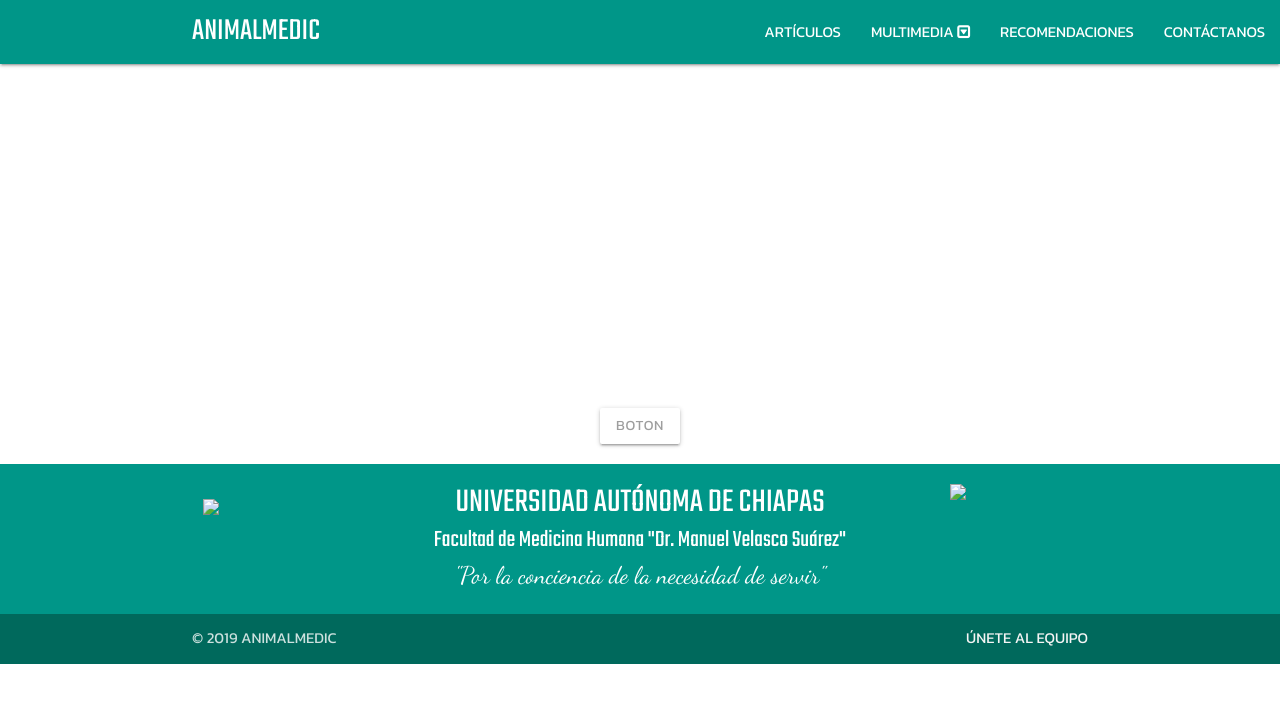
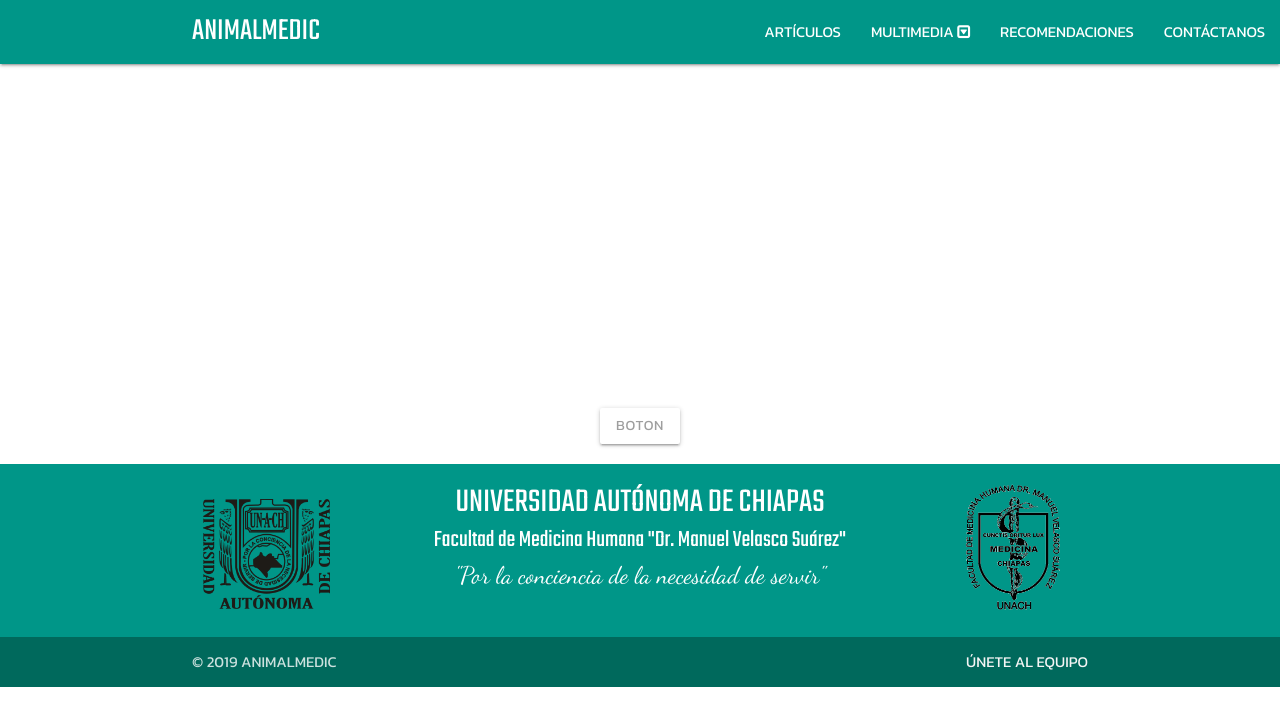
Before and after one commit to animalmedic/animalmedic.github.io, a Jekyll site: the page built from pages/home.html, in a window 1280 px wide. Shown: the top 726 px of the page. Built offline with Jekyll 4.4.1, drawn with Linux system fonts in a browser that asks for light colours; nearby versions of some CDN libraries; some web fonts are replaced; library files that are not in the unit come from our copies.

Commit message:
Add files via upload

```diff
--- a/_includes/footer.html
+++ b/_includes/footer.html
@@ -3,7 +3,7 @@
 		<div class="row">
 
 			<div class="col l2 m2 s12">
-				<img src="assets/images/logo-2.png" style="width:100%;height:auto;margin-top:1em;">
+				<img src="assets/logo-2.png" style="width:100%;height:auto;margin-top:1em;">
 			</div>
 
 			<div class="col l8 m8 s12 unach-footer">
@@ -13,7 +13,7 @@
 			</div>
 
 			<div class="col l2 m2 s12">
-				<img src="assets/images/logo-1.png" style="width:100%;height:auto;">
+				<img src="assets/logo-1.png" style="width:100%;height:auto;">
 			</div>
 
 		</div>
```
